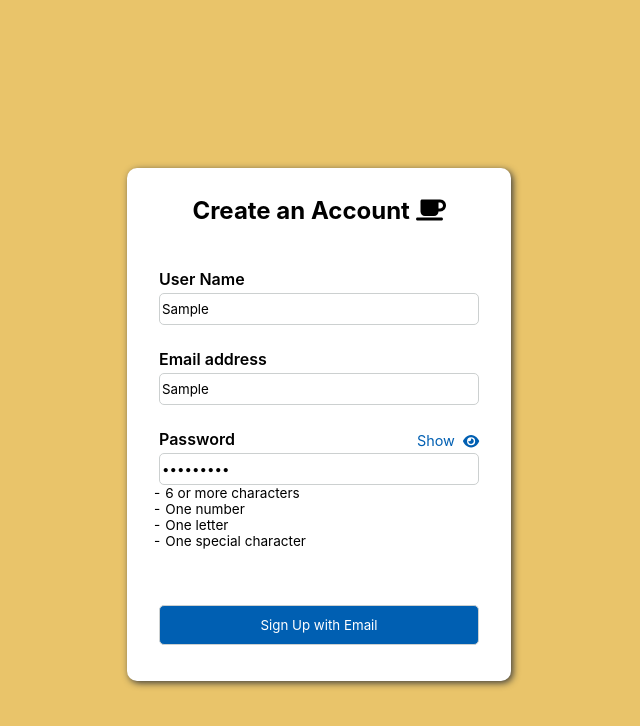
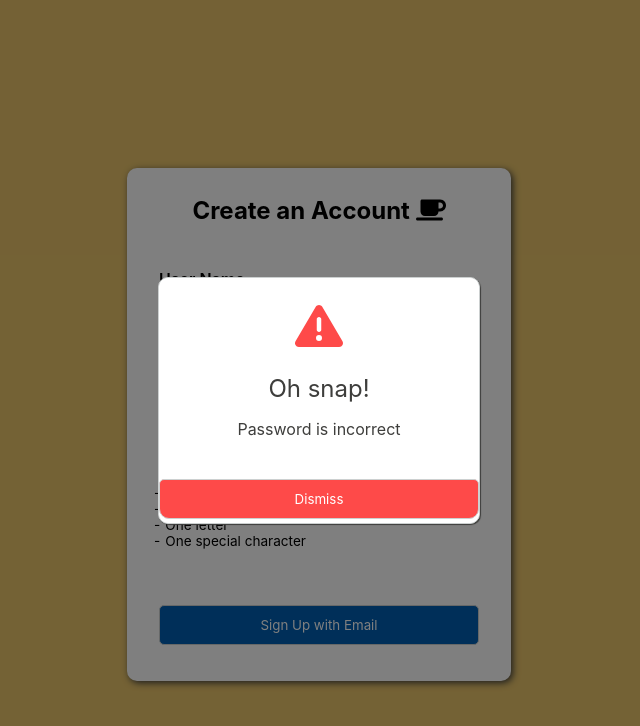
Before and after one commit to salesforceanton/expenses-audit, a React (Create React App) app: page /sign-up in a window 1280 px wide. Both pictures are taken after typing "Sample", "Sample", "Sample123" into the empty fields and a click on the button "Sign Up with Email". Shown: the top 726 px of the page, without its empty margins (321-961 px from the left). Built offline with nearby package versions, Linux system fonts and the light colour scheme.

Commit message:
add error handler component

```diff
--- a/src/components/registration/registrationForm/RegistrationForm.js
+++ b/src/components/registration/registrationForm/RegistrationForm.js
@@ -6,12 +6,22 @@ import styles from './RegistrationForm.module.css';
 import Card from '../../common/card/Card';
 import PasswordInput from '../../common/passwordInput/PasswordInput';
 
-const RegistrationForm = () => {
+const RegistrationForm = (props) => {
     const [username, setUsername] = useState('');
     const [password, setPassword] = useState('');
     const [email, setEmail] = useState('');
 
     const reportFormValidity = () => {
+        const passwordRegex = /^(?=.*[0-9])(?=.*[!@#$%^&*])[a-zA-Z0-9!@#$%^&*]{6,16}$/;
+        const errorMessage =
+            username === '' ? 'User Name should be populated' :
+            email === '' ? 'Email should be populated' :
+            !passwordRegex.test(password) ? 'Password is incorrect' : null
+
+        if (errorMessage) {
+            props.onFormError(errorMessage);
+            return false;
+        }
         return true;
     }
     const changeUsernameHandler = (e) => setUsername(e.target.value);
--- /dev/null
+++ b/src/components/registration/registrationFormError/RegistrationFormError.js
@@ -0,0 +1,30 @@
+import { FontAwesomeIcon } from '@fortawesome/react-fontawesome'
+import { faTriangleExclamation } from '@fortawesome/free-solid-svg-icons'
+
+import styles from './RegistrationFormError.module.css';
+import Modal from "../../common/modal/Modal";
+
+const RegistrationFormError = (props) => {
+    if (!props.show) {
+        return null;
+    }
+    return (
+        <Modal show={props.show} onBackdropClick={props.onClose}>
+            <div className={styles['error-content__wrapper']}>
+                <div className={styles['message-content']}>
+                    <FontAwesomeIcon className={styles['message-icon']} icon={faTriangleExclamation}/>
+                    <p className={styles['error-action']}>Oh snap!</p>
+                    <p>{props.message}</p>
+                </div>
+                <button
+                    className={styles['cancel-button']}
+                    onClick={props.onClose}
+                >
+                        Dismiss
+                </button>
+            </div>
+        </Modal>
+    )
+}
+
+export default RegistrationFormError;
--- /dev/null
+++ b/src/components/registration/registrationFormError/RegistrationFormError.module.css
@@ -0,0 +1,40 @@
+.error-content__wrapper {
+    display: flex;
+    flex-direction: column;
+    align-items: center;
+    justify-content: center;
+    background-color: var(--gradient-neutral-80);
+    color: var(--brand-color-red);
+    border-radius: 10px;
+}
+
+.cancel-button {
+    background-color: var(--brand-color-red);
+    color: var(--brand-color-white);
+    height: 2.5rem;
+    width: 20rem;
+    border-bottom-right-radius: 10px;
+    border-bottom-left-radius: 10px;
+}
+
+.message-icon {
+    width: 3rem;
+    height: 3rem;
+}
+
+.message-content {
+    display: flex;
+    flex-direction: column;
+    align-items: center;
+    margin: 1.5rem;
+}
+
+.error-action {
+    font-size: 1.5rem;
+    font-weight: 400;
+    margin-bottom: 0 !important;
+}
+
+.message-content > p {
+    color: var(--brand-color-black);
+}
--- a/src/components/registration/registrationPage/RegistrationPage.js
+++ b/src/components/registration/registrationPage/RegistrationPage.js
@@ -1,11 +1,31 @@
+import React, { useState } from 'react';
+
 import RegistrationForm from '../registrationForm/RegistrationForm';
+import RegistrationFormError from '../registrationFormError/RegistrationFormError';
 import styles from './RegistrationPage.module.css';
 
 const RegistrationPage = () => {
+    const [showFormError, setShowFormError] = useState(false);
+    const [errorMessage, setErrorMessage] = useState('');
+
+    const closeErrorHandler = () => {
+        setShowFormError(false);
+        setErrorMessage('');
+    }
+    const formErrorHandler = (message) => {
+        setErrorMessage(message);
+        setShowFormError(true);
+    }
+
     return (
         <div className={styles['page-wrapper']}>
+            <RegistrationFormError
+                onClose={closeErrorHandler}
+                show={showFormError}
+                message={errorMessage}
+            />
             <div className={styles['registration-form__wrapper']}>
-                <RegistrationForm/>
+                <RegistrationForm onFormError={formErrorHandler}/>
             </div>
         </div>
     );
```
Also changed, not shown: src/components/registration/registrationForm/RegistrationForm.module.css (line endings or trailing spaces).
